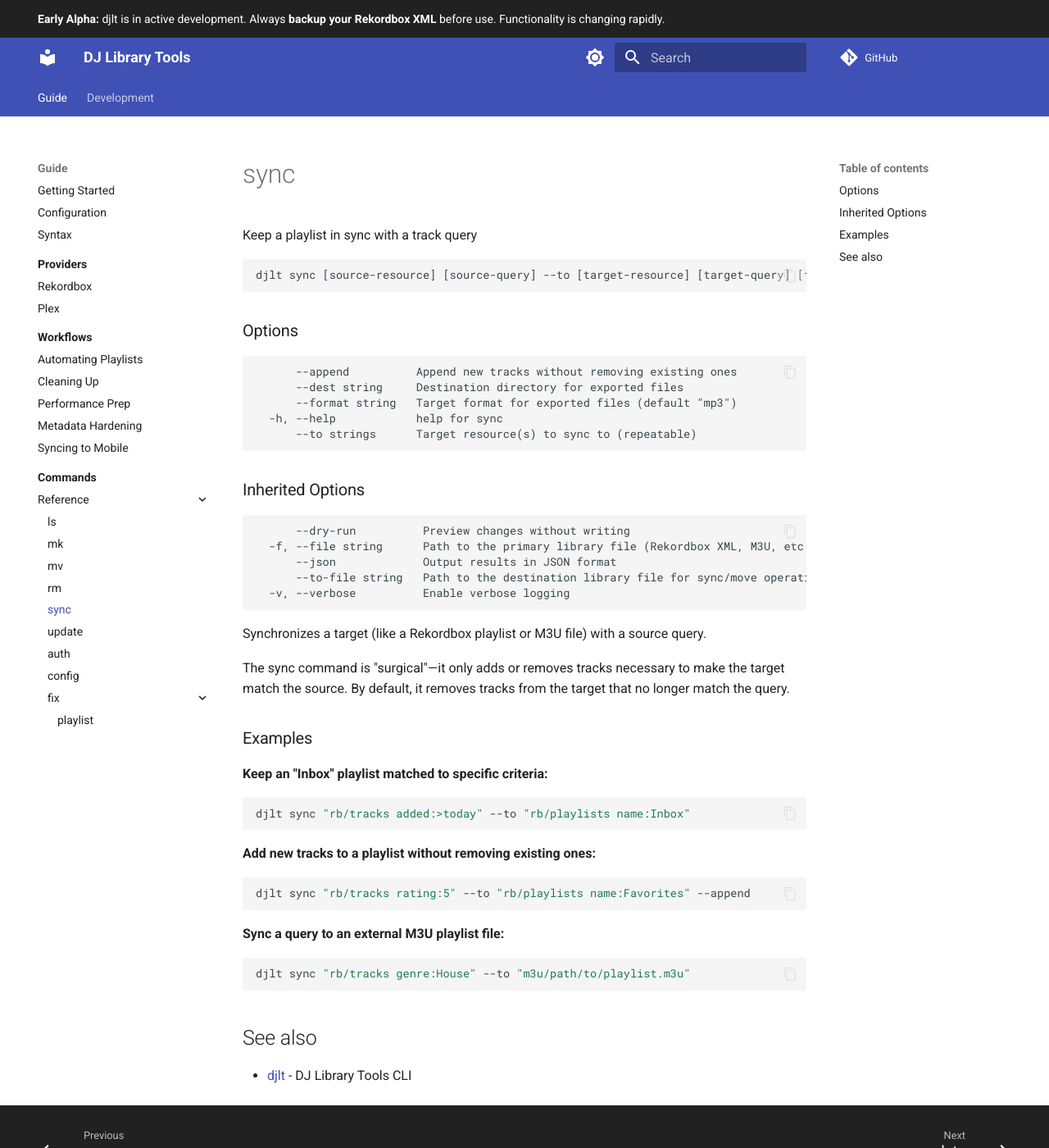
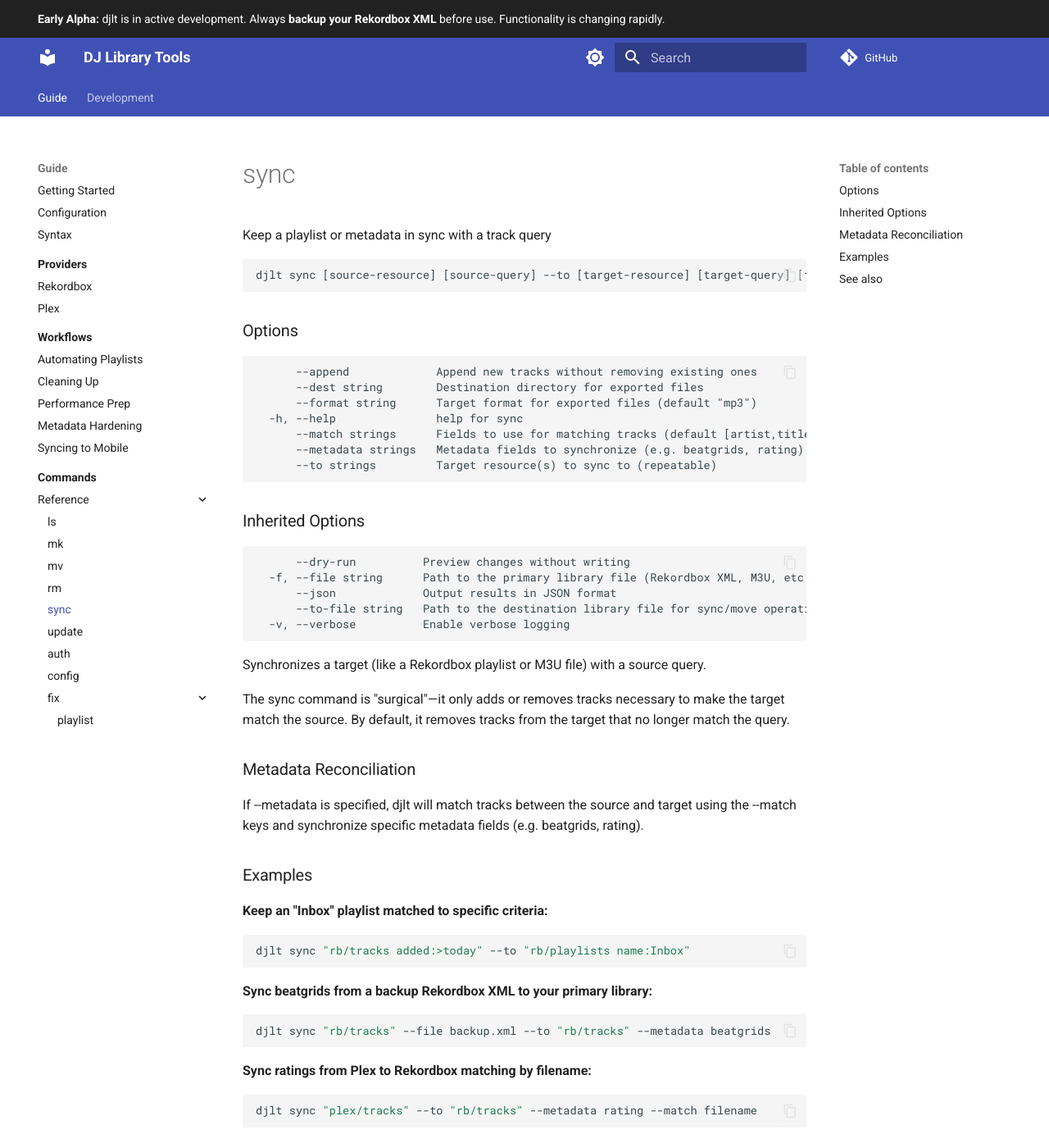
Before and after one commit to llttlltt/dj-library-tools, an MkDocs documentation site: the page built from docs/commands/sync.md, in a window 1280 px wide and 1400 px high. Shown: the whole window at 82% size. Built offline with MkDocs 1.6.1 and Material for MkDocs 9.7.7, drawn with Linux system fonts in a browser that asks for light colours; comment, search, counter and statistics services are not loaded.

Commit message:
docs: finalize agnostic core protocols and nomenclature

````diff
--- a/docs/commands/sync.md
+++ b/docs/commands/sync.md
@@ -1,6 +1,6 @@
 # sync
 
-Keep a playlist in sync with a track query
+Keep a playlist or metadata in sync with a track query
 
 ```
 djlt sync [source-resource] [source-query] --to [target-resource] [target-query] [flags]
@@ -8,11 +8,13 @@ djlt sync [source-resource] [source-query] --to [target-resource] [target-query]
 ### Options
 
 ```
-      --append          Append new tracks without removing existing ones
-      --dest string     Destination directory for exported files
-      --format string   Target format for exported files (default "mp3")
-  -h, --help            help for sync
-      --to strings      Target resource(s) to sync to (repeatable)
+      --append             Append new tracks without removing existing ones
+      --dest string        Destination directory for exported files
+      --format string      Target format for exported files (default "mp3")
+  -h, --help               help for sync
+      --match strings      Fields to use for matching tracks (default [artist,title])
+      --metadata strings   Metadata fields to synchronize (e.g. beatgrids, rating)
+      --to strings         Target resource(s) to sync to (repeatable)
 ```
 
 ### Inherited Options
@@ -30,6 +32,10 @@ Synchronizes a target (like a Rekordbox playlist or M3U file) with a source quer
 The sync command is "surgical"—it only adds or removes tracks necessary to make the target
 match the source. By default, it removes tracks from the target that no longer match the query.
 
+### Metadata Reconciliation
+If --metadata is specified, djlt will match tracks between the source and target using the --match keys
+and synchronize specific metadata fields (e.g. beatgrids, rating).
+
 ### Examples
 
 **Keep an "Inbox" playlist matched to specific criteria:**
@@ -37,14 +43,14 @@ match the source. By default, it removes tracks from the target that no longer m
 djlt sync "rb/tracks added:>today" --to "rb/playlists name:Inbox"
 
 ```
-**Add new tracks to a playlist without removing existing ones:**
+**Sync beatgrids from a backup Rekordbox XML to your primary library:**
 ```bash
-djlt sync "rb/tracks rating:5" --to "rb/playlists name:Favorites" --append
+djlt sync "rb/tracks" --file backup.xml --to "rb/tracks" --metadata beatgrids
 
 ```
-**Sync a query to an external M3U playlist file:**
+**Sync ratings from Plex to Rekordbox matching by filename:**
 ```bash
-djlt sync "rb/tracks genre:House" --to "m3u/path/to/playlist.m3u"
+djlt sync "plex/tracks" --to "rb/tracks" --metadata rating --match filename
 
 
 
````
Also changed, not shown: docs/commands/index.md (+2 -2 lines), docs/commands/rm.md (+1 -1 lines), docs/commands/update.md (+6 -10 lines).
